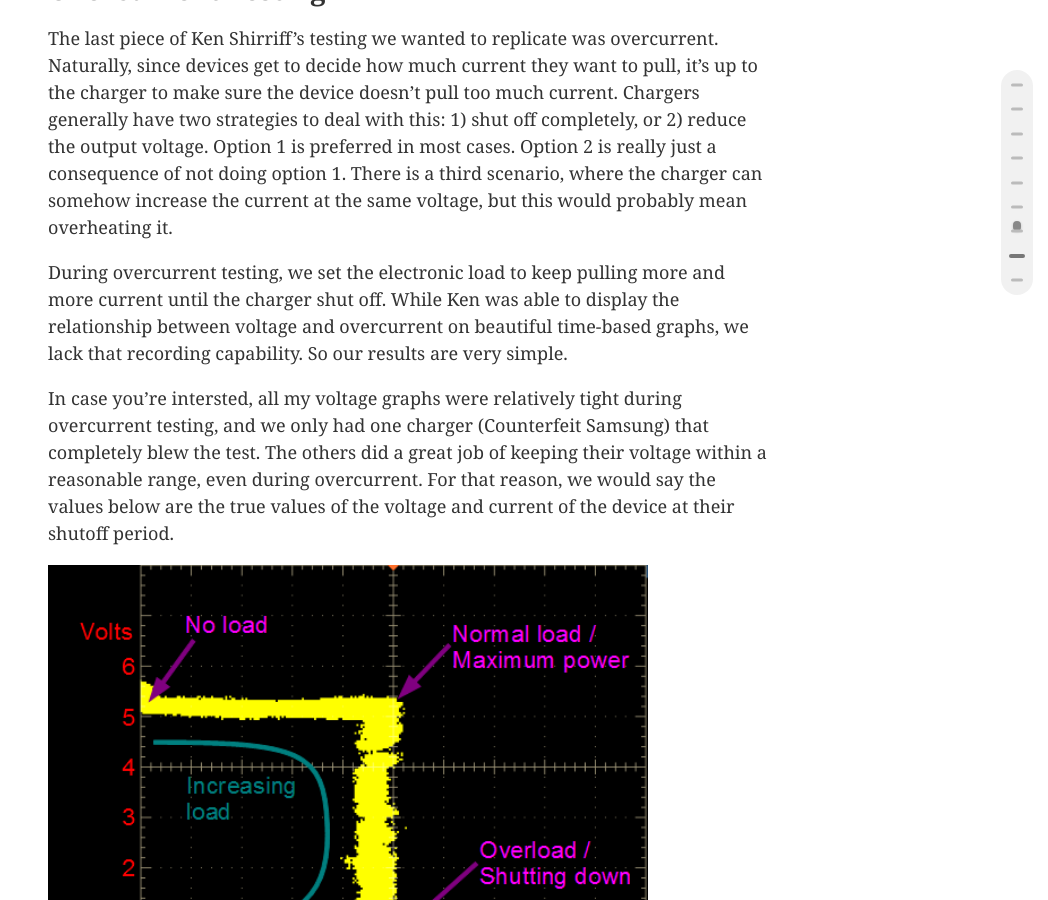
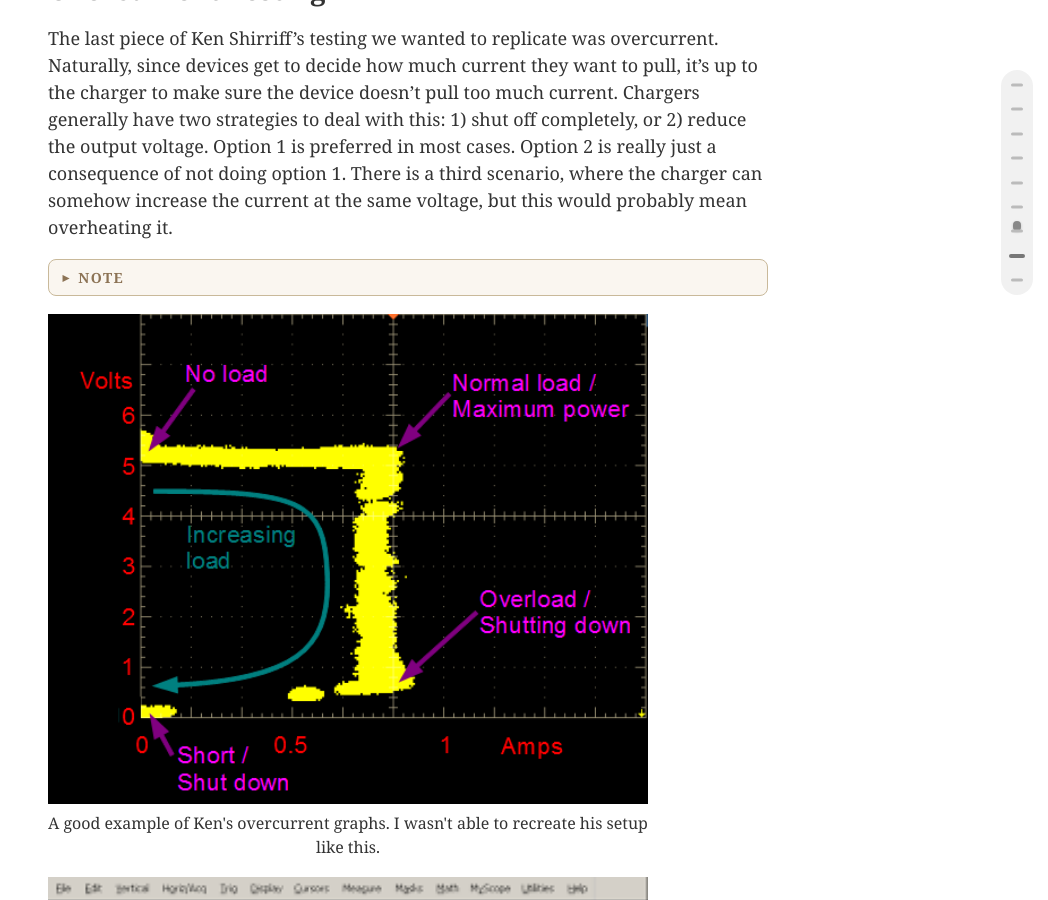
Before and after one commit to 0sps/sull1van.com, a Jekyll site: the page built from _posts/2026-01-19-a-dozen-chargers-in-the-lab.md, in a window 1280 px wide and 900 px high, scrolled down 11493 px. Shown: the whole window, without its empty margins (232-1280 px from the left). Built offline with Jekyll 4.4.1, drawn with Linux system fonts in a browser that asks for light colours.

Commit message:
Update 2026-01-19-a-dozen-chargers-in-the-lab.md

```diff
--- a/_posts/2026-01-19-a-dozen-chargers-in-the-lab.md
+++ b/_posts/2026-01-19-a-dozen-chargers-in-the-lab.md
@@ -1644,9 +1644,13 @@ The last piece of Ken Shirriff's testing we wanted to replicate was overcurrent.
 2) reduce the output voltage.
 Option 1 is preferred in most cases. Option 2 is really just a consequence of not doing option 1. There is a third scenario, where the charger can somehow increase the current at the same voltage, but this would probably mean overheating it.
 
-During overcurrent testing, we set the electronic load to keep pulling more and more current until the charger shut off. While Ken was able to display the relationship between voltage and overcurrent on beautiful time-based graphs, we lack that recording capability. So our results are very simple.
-
-In case you're intersted, all my voltage graphs were relatively tight during overcurrent testing, and we only had one charger (Counterfeit Samsung) that completely blew the test. The others did a great job of keeping their voltage within a reasonable range, even during overcurrent. For that reason, we would say the values below are the true values of the voltage and current of the device at their shutoff period.
+<details class="note-card">
+  <summary>Note</summary>
+  <div class="note-card-body">
+    <p>During overcurrent testing, we set the electronic load to keep pulling more and more current until the charger shut off. While Ken was able to display the relationship between voltage and overcurrent on beautiful time-based graphs, we lack that recording capability. So our results are very simple.</p>
+    <p>In case you're interested, all my voltage graphs were relatively tight during overcurrent testing, and we only had one charger (Counterfeit Samsung) that completely blew the test. The others did a great job of keeping their voltage within a reasonable range, even during overcurrent. For that reason, we would say the values below are the true values of the voltage and current of the device at their shutoff period.</p>
+  </div>
+</details>
 
 <figure style="max-width: 600px; text-align: center;">
   <img src="/assets/images/2026-01-19-a-dozen-chargers-in-the-lab/load_example.png" alt="Ken current" style="width: 100%;">
```
